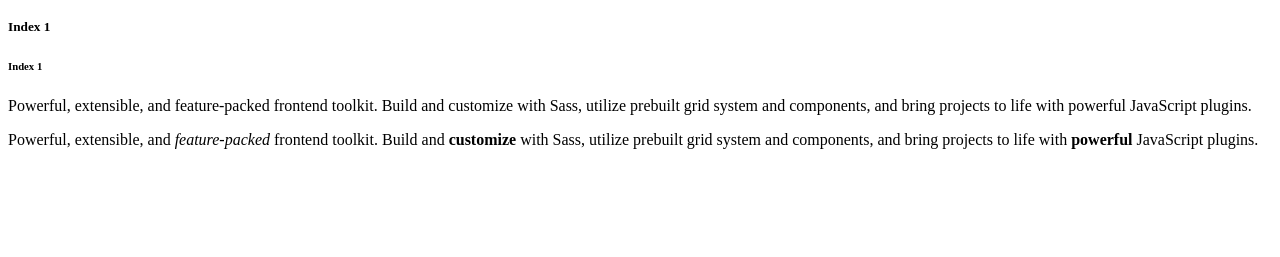
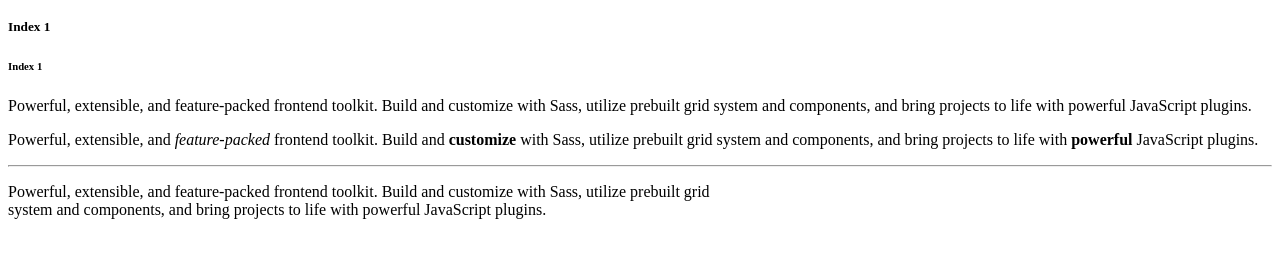
Before and after one commit to SMABF7899/HTML-Tutorial, a plain HTML site: page index_1.html in a window 1280 px wide. Shown: the part 191-448 px from the top of the page. Drawn offline with Linux system fonts and the light colour scheme.

Commit message:
br and hr tags

```diff
--- a/index_1.html
+++ b/index_1.html
@@ -25,5 +25,10 @@
     utilize prebuilt
     grid
     system and components, and bring projects to life with <b>powerful</b> JavaScript plugins.</p>
+
+<!--HR & BR Tags-->
+<hr>
+<p>Powerful, extensible, and feature-packed frontend toolkit. Build and customize with Sass, utilize prebuilt grid<br>
+    system and components, and bring projects to life with powerful JavaScript plugins.</p>
 </body>
 </html>
```
